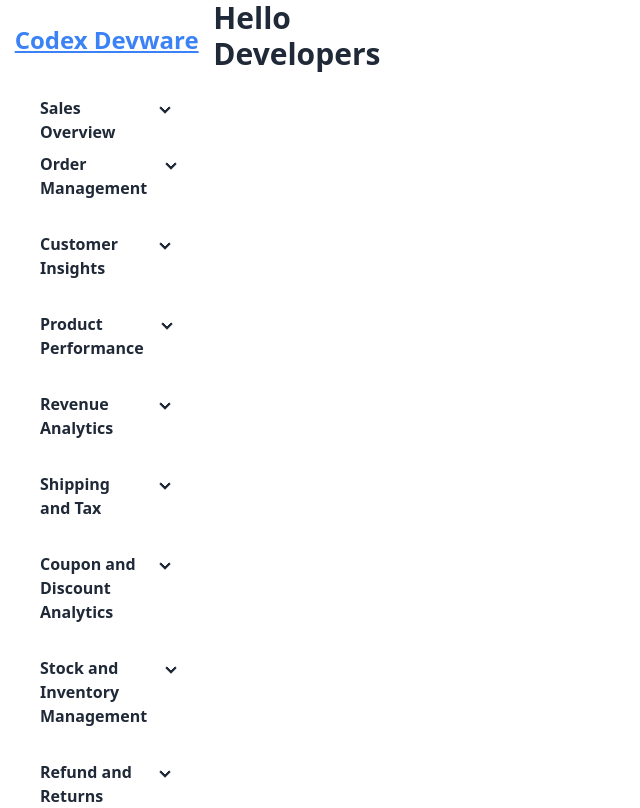
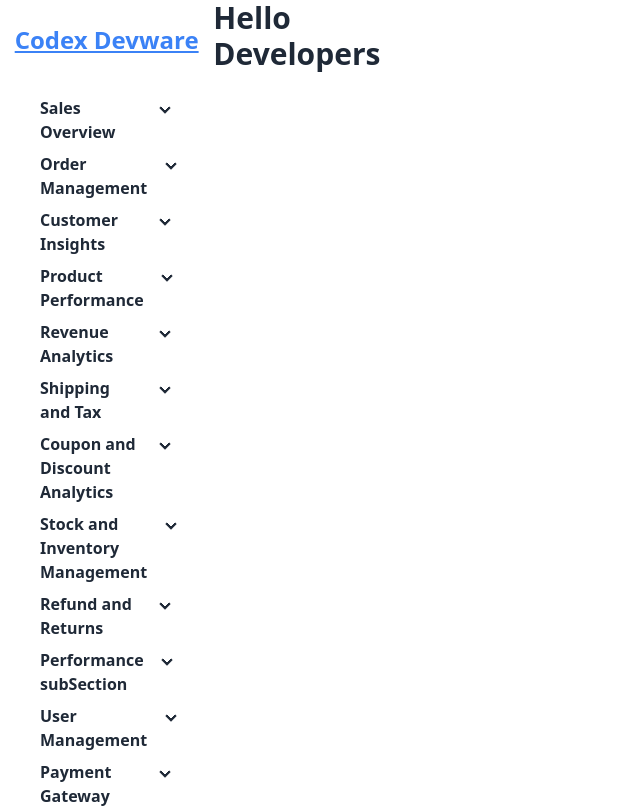
Before and after one commit to codex-devware/Codex-Nexus, a React (Vite) app in the folder client/: page / in a window 1280 px wide. Shown: the top 808 px of the page, without its empty margins (0-640 px from the left). Built offline with nearby package versions, Linux system fonts and the light colour scheme.

Commit message:
sidebar demo complete

```diff
--- a/client/src/components/Sidebar/Sidebar.jsx
+++ b/client/src/components/Sidebar/Sidebar.jsx
@@ -1,4 +1,144 @@
+import SidebarData from "./SidebarData";
+
 const Sidebar = () => {
+  const sideBarData = [
+    {
+      id: 1,
+      section: "Sales Overview",
+      subSection: [
+        "Total Sales",
+        "Net Sales",
+        "Sales by date range",
+        "Top-selling products",
+      ],
+    },
+    {
+      id: 2,
+      section: "Order Management",
+      subSection: [
+        "Total Orders",
+        "Pending Orders",
+        "Completed Orders",
+        "On-Hold Orders",
+        "Refunded Orders",
+        "Failed Orders",
+      ],
+    },
+    {
+      id: 3,
+      section: "Customer Insights",
+      subSection: [
+        "Total Customers",
+        "New Customers",
+        "Returning Customers",
+        "Customer lifetime value",
+        "Customer demographics",
+      ],
+    },
+    {
+      id: 4,
+      section: "Product Performance",
+      subSection: [
+        "Top-selling products",
+        "Low-selling products",
+        "Product-wise sales trends",
+        "Inventory status",
+      ],
+    },
+    {
+      id: 5,
+      section: "Revenue Analytics",
+      subSection: [
+        "Revenue by date range",
+        "Revenue by product category",
+        "Revenue by location (if applicable)",
+        "Tax and shipping revenue",
+      ],
+    },
+    {
+      id: 6,
+      section: "Shipping and Tax",
+      subSection: [
+        "Shipping costs",
+        "Tax collection",
+        "Shipping methods performance",
+      ],
+    },
+    {
+      id: 7,
+      section: "Coupon and Discount Analytics",
+      subSection: [
+        "Total coupons used",
+        "Coupon effectiveness",
+        "Discount distribution",
+      ],
+    },
+    {
+      id: 8,
+      section: "Stock and Inventory Management",
+      subSection: [
+        "Low stock alerts",
+        "Out of stock products",
+        "Stock level trends",
+      ],
+    },
+    {
+      id: 9,
+      section: "Refund and Returns",
+      subSection: ["Refund requests", "Return status", "Refund trends"],
+    },
+    {
+      id: 10,
+      section: "Performance subSection",
+      subSection: [
+        "Pageviews",
+        "Conversion rate",
+        "Bounce rate",
+        "Average order value",
+      ],
+    },
+    {
+      id: 11,
+      section: "User Management",
+      subSection: [
+        "Admin and user roles",
+        "User activity log",
+        "Login history",
+      ],
+    },
+    {
+      id: 12,
+      section: "Payment Gateway Analytics",
+      subSection: [
+        "Payment methods used",
+        "Transaction success rates",
+        "Payment gateway performance",
+      ],
+    },
+    {
+      id: 13,
+      section: "Marketing Analytics",
+      subSection: [
+        "Traffic sources",
+        "Conversion sources",
+        "Marketing campaign performance",
+      ],
+    },
+    {
+      id: 14,
+      section: "Customization and Insights",
+      subSection: [
+        "Dashboard customization options",
+        "Data export and reporting",
+        "Real-time updates",
+      ],
+    },
+    {
+      id: 15,
+      section: "Security",
+      subSection: ["Security alerts", "Login attempt history"],
+    },
+  ];
   return (
     <section>
       <div>
@@ -6,23 +146,10 @@ const Sidebar = () => {
           Codex Devware
         </h1>
         <div className="m-6 font-semibold text-md">
-          <div
-            tabIndex={0}
-            className="collapse collapse-arrow border-none -mb-6"
-          >
-            <div className="collapse-title text-md font-semibold">
-              Sales Overview
-            </div>
-            <div className="collapse-content">
-              <ul>
-                <li>Total Sales</li>
-                <li>Net Sales</li>
-                <li>Sales by date range</li>
-                <li>Top-selling products</li>
-              </ul>
-            </div>
-          </div>
-          <div tabIndex={1} className="collapse collapse-arrow border-none">
+          {sideBarData.map((sections) => (
+            <SidebarData key={sections.id} sections={sections} />
+          ))}
+          {/* <div tabIndex={1} className="collapse collapse-arrow border-none">
             <div className="collapse-title text-md font-semibold">
               Order Management
             </div>
@@ -35,8 +162,8 @@ const Sidebar = () => {
                 <li>Failed Orders</li>
               </ul>
             </div>
-          </div>
-          <div tabIndex={2} className="collapse collapse-arrow border-none">
+          </div> */}
+          {/* <div tabIndex={2} className="collapse collapse-arrow border-none">
             <div className="collapse-title text-md font-semibold">
               Customer Insights
             </div>
@@ -123,7 +250,7 @@ const Sidebar = () => {
           </div>
           <div tabIndex={9} className="collapse collapse-arrow border-none">
             <div className="collapse-title text-md font-semibold">
-              Performance Metrics
+              Performance subSection
             </div>
             <div className="collapse-content">
               <ul>
@@ -190,7 +317,7 @@ const Sidebar = () => {
                 <li>Login attempt history</li>
               </ul>
             </div>
-          </div>
+          </div> */}
         </div>
       </div>
     </section>
--- /dev/null
+++ b/client/src/components/Sidebar/SidebarData.jsx
@@ -0,0 +1,17 @@
+const SidebarData = ({ sections }) => {
+  const { id, section, subSection } = sections;
+  return (
+    <div tabIndex={id} className="collapse collapse-arrow border-none -mb-6 ">
+      <div className="collapse-title text-md font-semibold">{section}</div>
+      <div className="collapse-content">
+        <ul>
+          {subSection.map((datas) => (
+            <li key={id}>{datas}</li>
+          ))}
+        </ul>
+      </div>
+    </div>
+  );
+};
+
+export default SidebarData;
--- /dev/null
+++ b/client/src/components/Topbar/Topbar.jsx
@@ -0,0 +1,5 @@
+const Topbar = () => {
+  return <div></div>;
+};
+
+export default Topbar;
```
